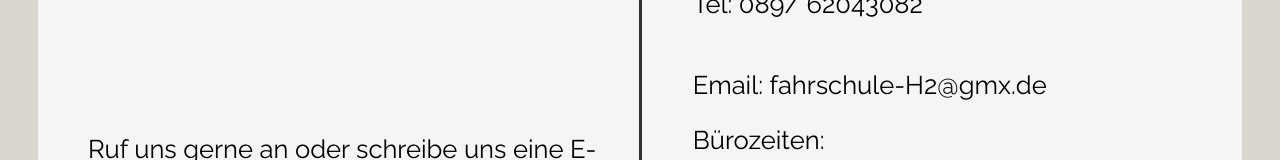
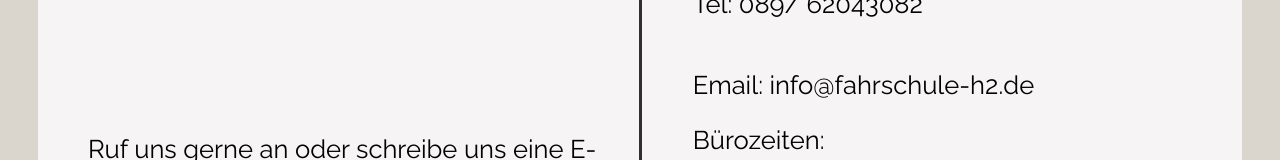
Before and after one commit to Korzyukova/Fahrschule, a Next.js app: page /contact in a window 1280 px wide. Shown: the part 623-783 px from the top of the page. Built offline with nearby package versions, Linux system fonts and the light colour scheme; a web font is replaced by a local one.

Commit message:
new email

```diff
--- a/src/app/contact/page.tsx
+++ b/src/app/contact/page.tsx
@@ -14,7 +14,7 @@ export default function Contact() {
                     <p>Kazmairstraße 46, 80339 München</p>
 
                     <p>Tel: 089/ 62043082</p>
-                    <p>Email: fahrschule-H2@gmx.de</p>
+                    <p>Email: info@fahrschule-h2.de</p>
                     <div>
                         <p className='burozeiten'>Bürozeiten:</p>
                         <p className='burozeiten'>Montag und Mittwoch:</p>
```
